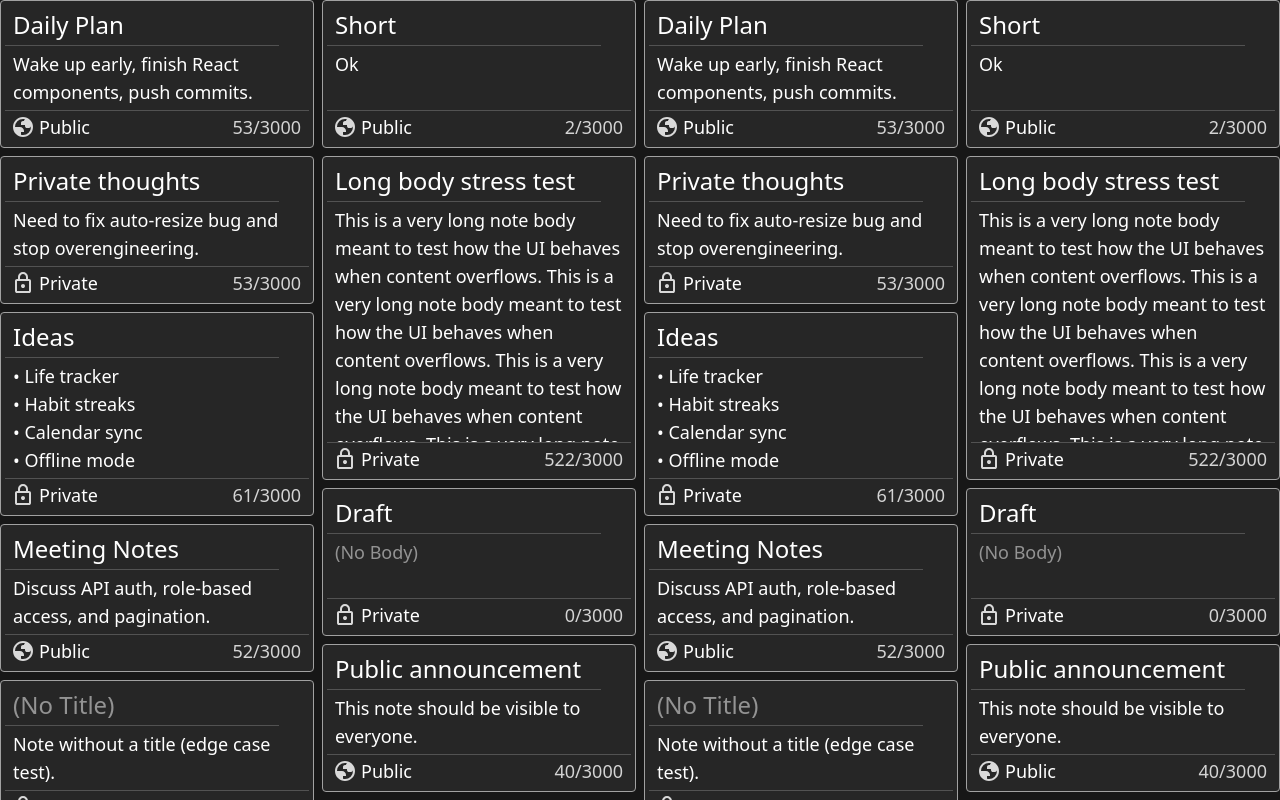
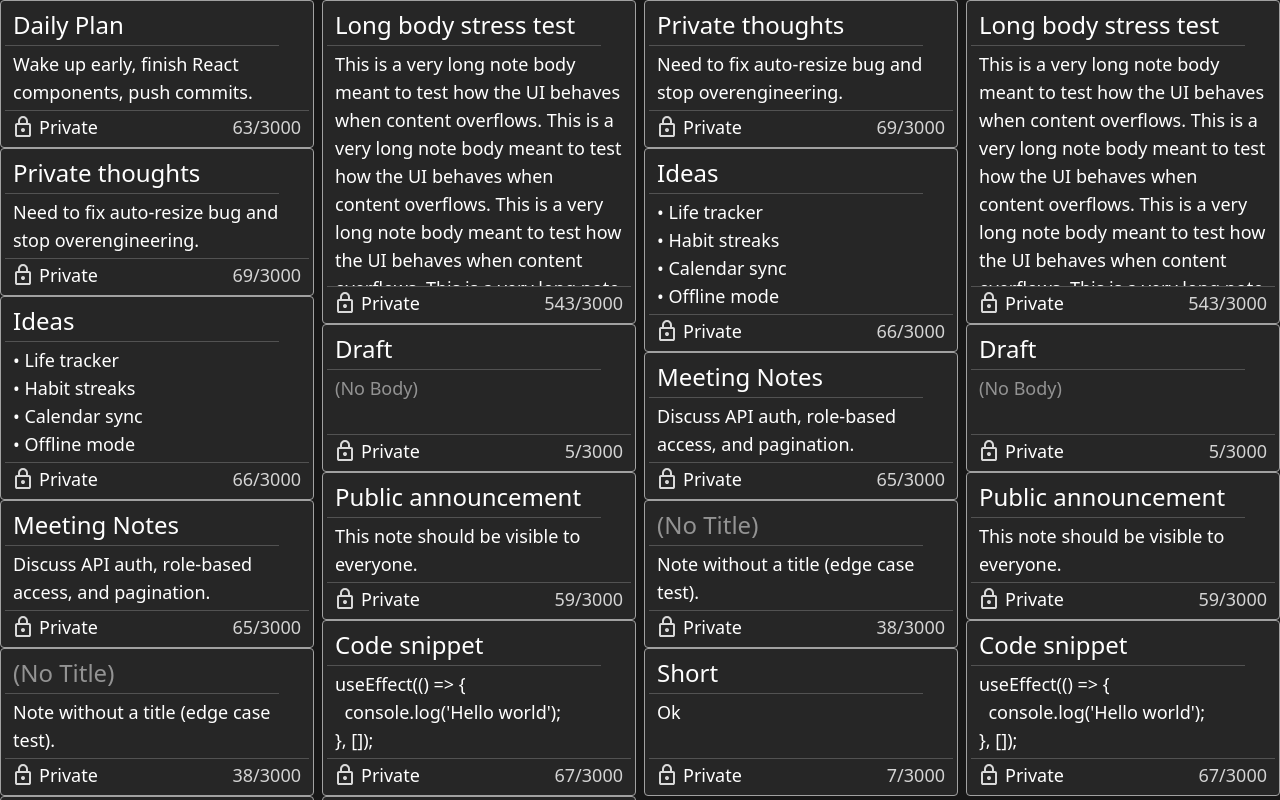
Before and after one commit to kiran-bhattarai/LogBook, a React (Vite) app in the folder frontend/: page /view in a window 1280 px wide. Shown: the top 800 px of the page. Built offline with nearby package versions, Linux system fonts and the light colour scheme; no server answers.

Commit message:
Changed delete logic for parent dependent logic and fix functionities to match database model

```diff
--- a/frontend/src/NotesCard.jsx
+++ b/frontend/src/NotesCard.jsx
@@ -1,6 +1,6 @@
-import { useEffect, useRef, useState } from "react";
+import { useEffect, useRef } from "react";
 
-function NotesCard({ note, onRealClick }) {
+function NotesCard({ note, onRealClick, deleteNoteLogicMain }) {
 
     const textareaRef = useRef()
 
@@ -13,23 +13,18 @@ function NotesCard({ note, onRealClick }) {
         textareaElement.style.height = Math.min(textareaElement.scrollHeight, 240) + "px";
     }, [note.body]);
 
-    const [notDeleted, setNotDeleted] = useState(true)
 
     const deleteLogic = (e) => {
         e.stopPropagation()
-        setNotDeleted(false)
-
-
+        deleteNoteLogicMain(note._id)
     }
 
 
 
     return (
 
-        < div className="flex justify-start flex-wrap relative group" >
-
-            { notDeleted &&
-                <div onClick={() => onRealClick(note)} className="mb-2 flex flex-col min-w-56 max-w-160 w-full bg-neutral-800 justify-self-center p-1 border border-neutral-400 rounded relative hover:shadow-[0_0px_10px_rgba(255,255,255,0.35)] transition duration-300 justify-between">
+        < div className="flex justify-center flex-wrap relative group" >
+                <div onClick={() => onRealClick(note)} className="flex flex-col min-w-56 max-w-140 w-full bg-neutral-800 justify-self-center p-1 border border-neutral-400 rounded relative hover:shadow-[0_0px_10px_rgba(255,255,255,0.35)] transition duration-300 justify-between">
 
                     <div className="absolute right-0 top-0 opacity-0 group-hover:opacity-100 transition duration-150">
                         <button className="cursor-pointer hover:scale-120 transition duration-200 m-1.5" onClick={(e) => deleteLogic(e)}>
@@ -39,21 +34,20 @@ function NotesCard({ note, onRealClick }) {
 
                     <input type="text" id="" placeholder={"(No Title)"} className={`justify-self-start border border-t-0 border-x-0 w-[90%] px-2 text-2xl py-1 transition duration-200 text-white outline-none text-ellipsis border-b-neutral-600`} value={note.title} readOnly />
 
-                    <textarea ref={textareaRef} maxLength={3000} placeholder={"(No Body)"} className={`resize-none w-full text-lg outline-none scrollbar text-white px-2 mt-0 py-1 max-h-[240px] overflow-y-auto`} value={note.body} readOnly></textarea>
+                    <textarea ref={textareaRef} maxLength={3000} placeholder={"(No Body)"} className={`resize-none w-full text-lg outline-none scrollbar text-white px-2 mt-0 py-1 max-h-60 overflow-y-auto`} value={note.body} readOnly></textarea>
 
                     <div className="border border-x-0 border-b-0 border-t-neutral-600 flex w-full py-0.5 items-center justify-between">
 
                         <div className="flex items-center text-lg text-white">
-                            <img src={note.visibility === "public" ? "../src/assets/public_dark.svg" : "../src/assets/private_dark.svg"} alt="" className="ml-1.5 mr-1 justify-self-center bg-transparent hover:scale-110 duration-200 transition" />
-                            {`P${note.visibility.slice(1)}`}
+                            <img src={note.isPublic ? "../src/assets/public_dark.svg" : "../src/assets/private_dark.svg"} alt="" className="ml-1.5 mr-1 justify-self-center bg-transparent hover:scale-110 duration-200 transition" />
+                            {note.isPublic ? "Public" : "Private"}
                         </div>
 
-                        <span className={`text-lg px-2 text-neutral-300`}>{note.body.length}/3000</span>
+                        <span className={`text-lg px-2 text-neutral-300`}>{(note.body?.length || 0) + (note.title?.length || 0)}/3000</span>
 
                     </div>
 
                 </div>
-            }
         </div >
     )
 
```
